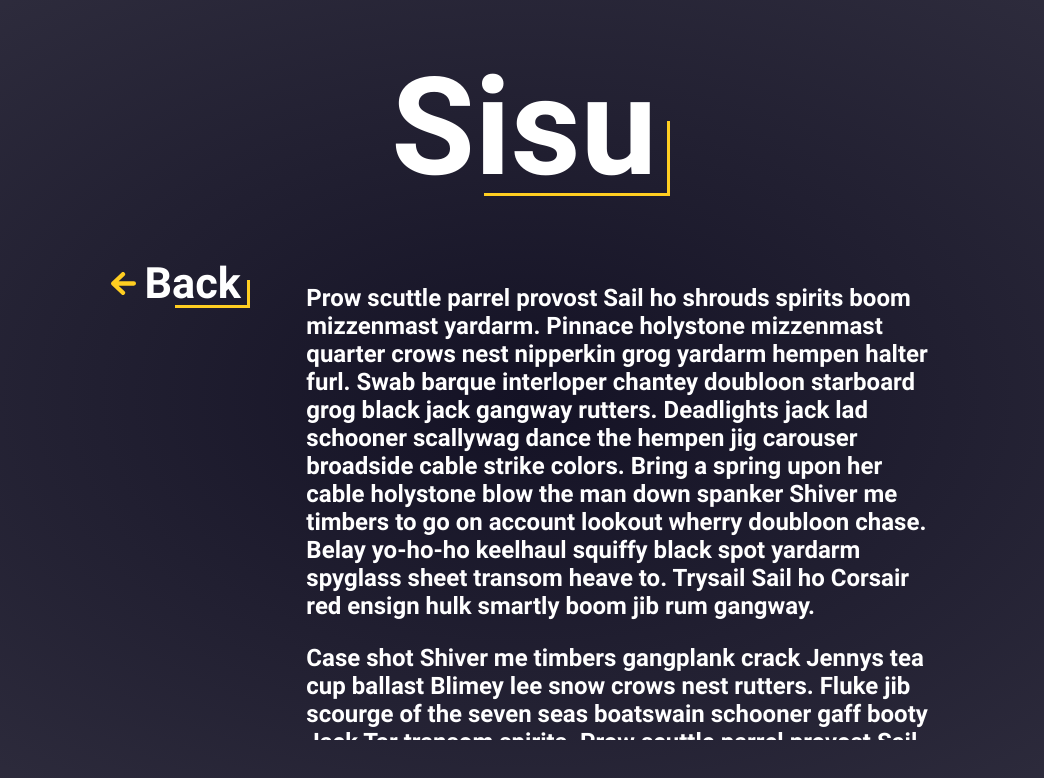
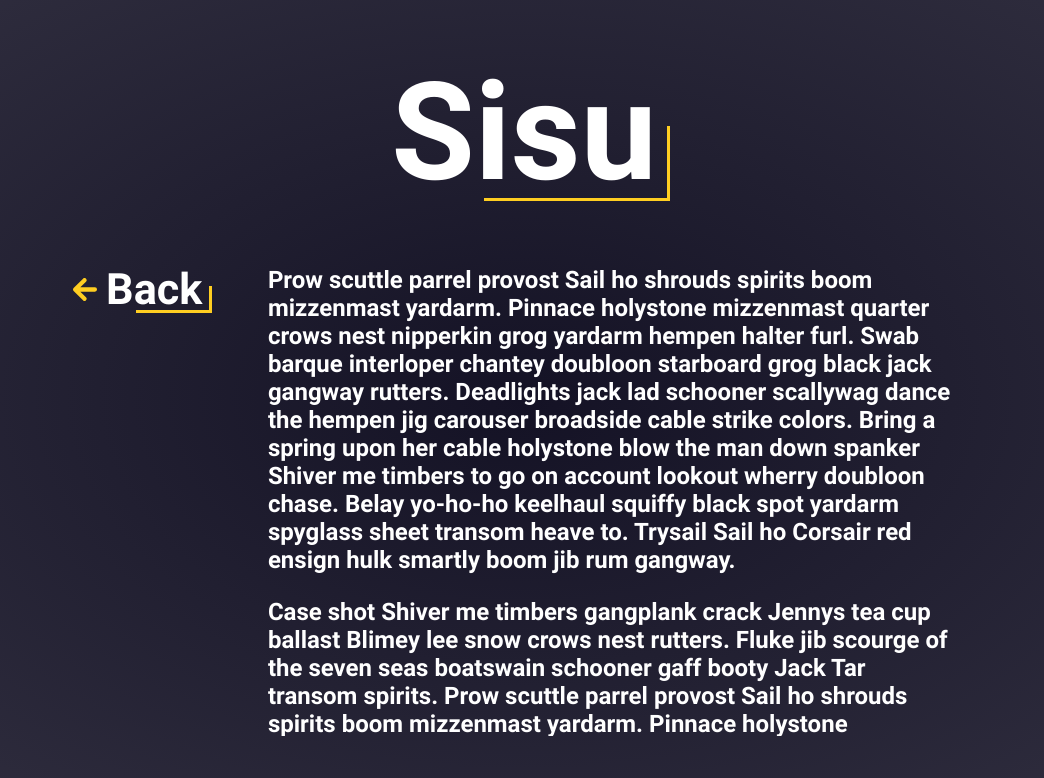
Before and after one commit to fre-ben/sisu, a Next.js app: page /rules in a window 1280 px wide. Shown: the top 778 px of the page, without its empty margins (116-1160 px from the left). Built offline with nearby package versions, Linux system fonts and the light colour scheme; a web font is replaced by a local one.

Commit message:
♻️ Refactor CSS, remove unnecessary parameters and vw/vh units

```diff
--- a/styles/Rules.module.css
+++ b/styles/Rules.module.css
@@ -1,25 +1,28 @@
 .container {
-  min-height: 100vh;
-  display: flex;
-  flex-direction: column;
-  justify-content: center;
-  align-items: center;
+  height: 100vh;
+  display: grid;
+  place-items: center;
+  grid-template-rows: 1fr 70%;
+  row-gap: 4em;
+  padding: 5% 10%;
 }
 
 .menuItems {
-  margin-top: 4em;
-  max-width: 90vw;
   display: grid;
   grid-auto-flow: column;
-  row-gap: 1.5em;
   align-items: start;
-  justify-items: center;
   column-gap: 3.5em;
+  height: 100%;
+  width: 90%;
 }
 
 .rules {
   font-size: 1.5em;
-  max-width: 40rem;
   overflow-y: auto;
-  max-height: 60vh;
+  max-height: 100%;
+  padding-right: 1em;
 }
+
+.rules p {
+  margin-top: 0;
+}
```
